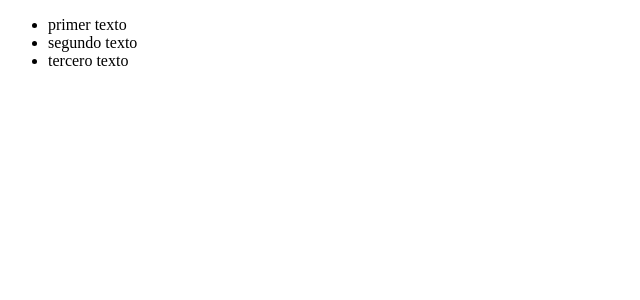
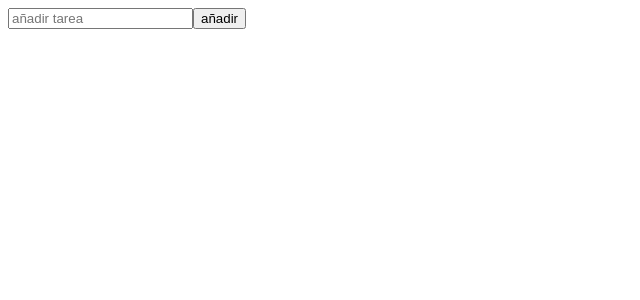
Before and after one commit to ecreyes/react-redux-todo, a React (Create React App) app: page / in a window 1280 px wide. Shown: the top 300 px of the page, without its empty margins (0-640 px from the left). Built offline with nearby package versions, Linux system fonts and the light colour scheme.

Commit message:
ejemplo de dispatch

```diff
--- a/src/components/App.js
+++ b/src/components/App.js
@@ -1,10 +1,12 @@
 import React from 'react';
+import AddTodo from '../containers/AddTodo';
 import VisibilidadTodoList from '../containers/VisibilidadTodoList';
 
 class App extends React.Component {
 	render() {
 		return (
 			<div>
+				<AddTodo/>
 				<VisibilidadTodoList/>
 			</div>
 		);
--- /dev/null
+++ b/src/components/Todo.js
@@ -0,0 +1,12 @@
+import React from 'react';
+
+class Todo extends React.Component{
+    render(){
+        const {text,complete} = this.props;
+        return(
+            <li>{text}</li>
+        );
+    }
+}
+
+export default Todo;
--- a/src/components/TodoList.js
+++ b/src/components/TodoList.js
@@ -1,14 +1,14 @@
 import React from 'react';
+import Todo from './Todo';
 
-class TodoList extends React.Component{
-    render(){
-        const todos = this.props.todos;
-        console.log(todos);
-        return(
+class TodoList extends React.Component {
+    render() {
+        const { todos } = this.props;
+        return (
             <ul>
-                <li>primer texto</li>
-                <li>segundo texto</li>
-                <li>tercero texto</li>
+                {todos.map((todo, index) =>
+                    <Todo key={index} {...todo} />
+                )}
             </ul>
         );
     }
--- /dev/null
+++ b/src/containers/AddTodo.js
@@ -0,0 +1,44 @@
+import React from 'react';
+import {addTareaAction} from '../actions/todo';
+import { connect } from 'react-redux'
+
+class AddTodo extends React.Component{
+    constructor(props){
+        super(props);
+        this.state = {
+            text:""
+        };
+        this.handleTextChange = this.handleTextChange.bind(this);
+        this.handleSubmit = this.handleSubmit.bind(this);
+    }
+
+    handleTextChange(e){
+        this.setState({
+            text:e.target.value
+        });
+    }
+
+    handleSubmit(e){
+        e.preventDefault();
+        this.props.dispatch(addTareaAction(this.state.text));
+        e.target.reset();
+        this.setState({
+            text:""
+        });
+    }
+
+
+
+    render(){
+        return(
+            <form onSubmit={this.handleSubmit}>
+                <input type="text" onChange={this.handleTextChange} placeholder="añadir tarea"/>
+                <input type="submit" value="añadir"/>
+            </form>
+        );
+    }
+}
+
+AddTodo = connect()(AddTodo);
+
+export default AddTodo;
```
